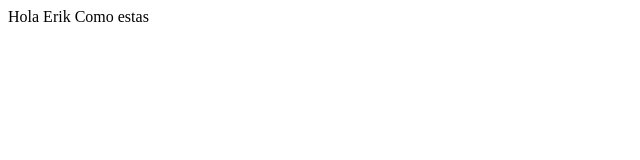
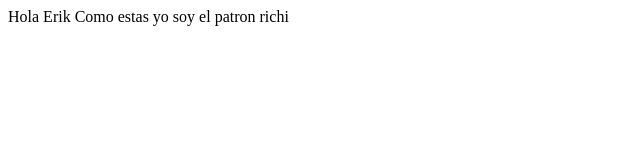
Before and after one commit to erikmya/Curso_git, a plain HTML site: page src/isac.html in a window 1280 px wide. Shown: the whole page, without its empty margins (0-640 px from the left). Drawn offline with Linux system fonts and the light colour scheme.

Commit message:
checale mi rey

```diff
--- a/src/isac.html
+++ b/src/isac.html
@@ -8,5 +8,7 @@
 </head>
 <body>
     Hola Erik Como estas
+
+    yo soy el patron richi
 </body>
 </html>
```
